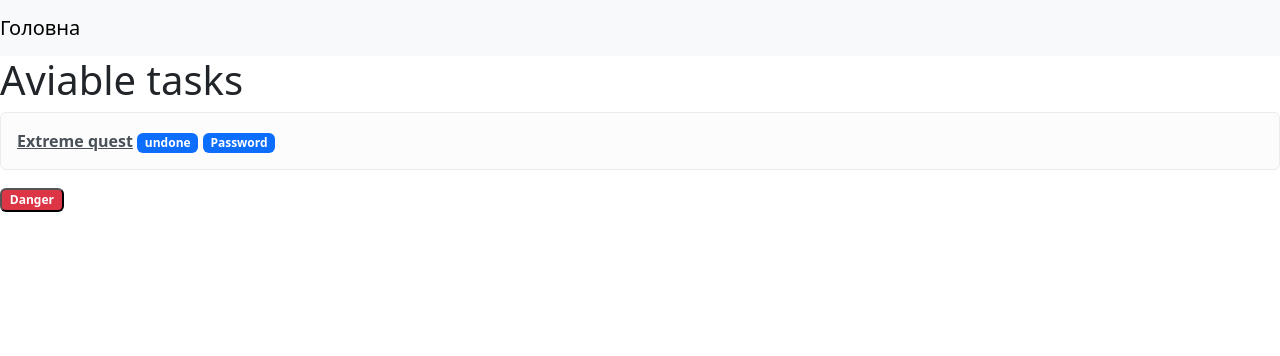
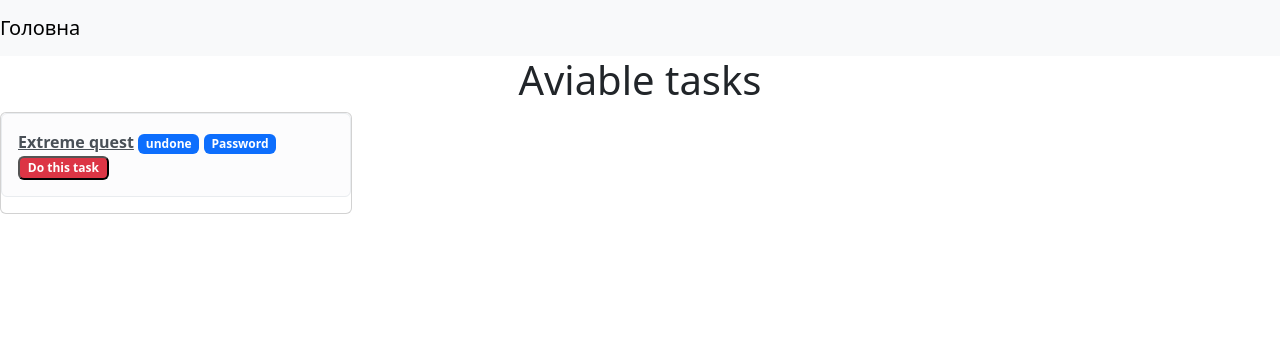
Before and after one commit to bpopivnyak/tasks_site, a Django app: page / in a window 1280 px wide. Shown: the top 356 px of the page. Run offline with Django 5.2, Linux system fonts and the light colour scheme; data comes from the database, SQL or seed files in the repository; both versions use the stored data as it was after the commit.

Commit message:
Undone project

```diff
--- a/task_maker/views.py
+++ b/task_maker/views.py
@@ -33,13 +33,13 @@ class TaskCreateView(LoginRequiredMixin, CreateView):
 
 class TaskDeleteView(DeleteView):
     model = Task
-    template_name = "Tasks/task_delete"
+    template_name = "Tasks/task_delete.html"
     success_url = reverse_lazy('task_list')
     context_object_name = 'task'
 
 class TaskEditView(UpdateView):
     model = Task
-    template_name = "Task/task_edit"
+    template_name = "Tasks/task_edit.html"
     form_class = TaskForm
     success_url = reverse_lazy('task_list')
     context_object_name = 'task'
@@ -49,7 +49,7 @@ class TaskCompleteView(LoginRequiredMixin, UserIsOwnerMixin, View):
         task = self.get_object()
         task.status = "done"
         task.save()
-        return HttpResponseRedirect (reverse_lazy("tasks:task_list"))
+        return HttpResponseRedirect (reverse_lazy("task_list"))
 
     def object(self):
         task_id = self.kwargs.get("pk")
--- a/task_tracker/asgi.py
+++ b/task_tracker/asgi.py
@@ -11,6 +11,7 @@ import os
 
 from django.core.asgi import get_asgi_application
 
-os.environ.setdefault('DJANGO_SETTINGS_MODULE', 'task_tracker.settings')
+
+os.environ.setdefault('DJANGO_SETTINGS_MODULE', 'hotel_service.settings')
 
 application = get_asgi_application()
--- a/task_tracker/settings.py
+++ b/task_tracker/settings.py
@@ -11,6 +11,7 @@ https://docs.djangoproject.com/en/5.2/ref/settings/
 """
 
 from pathlib import Path
+import os
 
 # Build paths inside the project like this: BASE_DIR / 'subdir'.
 BASE_DIR = Path(__file__).resolve().parent.parent
@@ -37,7 +38,7 @@ INSTALLED_APPS = [
     'django.contrib.sessions',
     'django.contrib.messages',
     'django.contrib.staticfiles',
-    'task_maker'
+    'task_maker',
 ]
 
 MIDDLEWARE = [
@@ -79,7 +80,6 @@ DATABASES = {
         'NAME': BASE_DIR / 'db.sqlite3',
     }
 }
-
 
 # Password validation
 # https://docs.djangoproject.com/en/5.2/ref/settings/#auth-password-validators
--- a/task_tracker/urls.py
+++ b/task_tracker/urls.py
@@ -18,8 +18,9 @@ from django.contrib import admin
 from django.urls import path, include
 from django.contrib.auth import views as auth_views
 
+
 urlpatterns = [
     path('admin/', admin.site.urls),
     path('', include('task_maker.urls')),
-    path('/accounts/login/', auth_views.LoginView.as_view(), name="login")
+    path('/accounts/login/', auth_views.LoginView.as_view(), name="login"),
 ]
--- a/template/Tasks/task_delete.html
+++ b/template/Tasks/task_delete.html
@@ -9,7 +9,7 @@
         {% csrf_token %}
         {{ form.as_p }}
         <button type="submit" class="badge text-bg-danger">Yes delete this</button>
-        <a href="{% url 'tasks:task-list' %}" class="badge text-bg-secondary">No, return me back</a>
+        <a href="{% url 'task_list' %}" class="badge text-bg-secondary">No, return me back</a>
     </form>
 </div>
 {% endblock %}
--- a/template/Tasks/task_edit.html
+++ b/template/Tasks/task_edit.html
@@ -8,7 +8,7 @@
         {% csrf_token %}
         {{ form.as_p }}
         <button type="submit" class="badge text-bg-success">Редагувати</button>
-        <a href="{% url 'task-list' %}" class="badge text-bg-secondary">Назад до списку завдань</a>
+        <a href="{% url 'task_list' %}" class="badge text-bg-secondary">Назад до списку завдань</a>
     </form>
 </div>
 
--- a/template/Tasks/task_list.html
+++ b/template/Tasks/task_list.html
@@ -1,19 +1,23 @@
 {% extends "base.html" %}
 
 {% block content %}
+<ul class="nav justify-content-center">
     <h1>Aviable tasks</h1>
+</ul>
     {% for task in tasks %}
         <li class="list-group-item">
-            <div class="alert alert-light" role="alert">
-                <a href="{% url 'task_detail' task.pk %}" class="alert-link">{{ task.title }}</a>
-                <span class="badge text-bg-primary">{{ task.status }}</span>
-                <span class="badge text-bg-primary">{{ task.user }}</span>
+            <div class="card" style="width: 22rem;">
+                <div class="alert alert-light" role="alert">
+                    <a href="{% url 'task_detail' task.pk %}" class="alert-link">{{ task.title }}</a>
+                    <span class="badge text-bg-primary">{{ task.status }}</span>
+                    <span class="badge text-bg-primary">{{ task.user }}</span>
+                    <form action="{% url 'task_complete' task.pk %}">
+                        {% csrf_token %}
+                        <button type="submit" class="badge text-bg-danger">Do this task</button>
+                    </form>
+                </div>
             </div>
         </li>
-        <form action="{% url 'task_complete' task.pk %}">
-            {% csrf_token %}
-            <button type="submit" class="badge text-bg-danger">Danger</button>
-        </form>
     {% empty %}
     <ul class="nav justify-content-center">
         <li class="nav-item">
```
Also changed, not shown: template/Tasks/chat.html (added, +29 -0 lines), template/Tasks/task_detail.html (+2 -8 lines), db.sqlite3.
